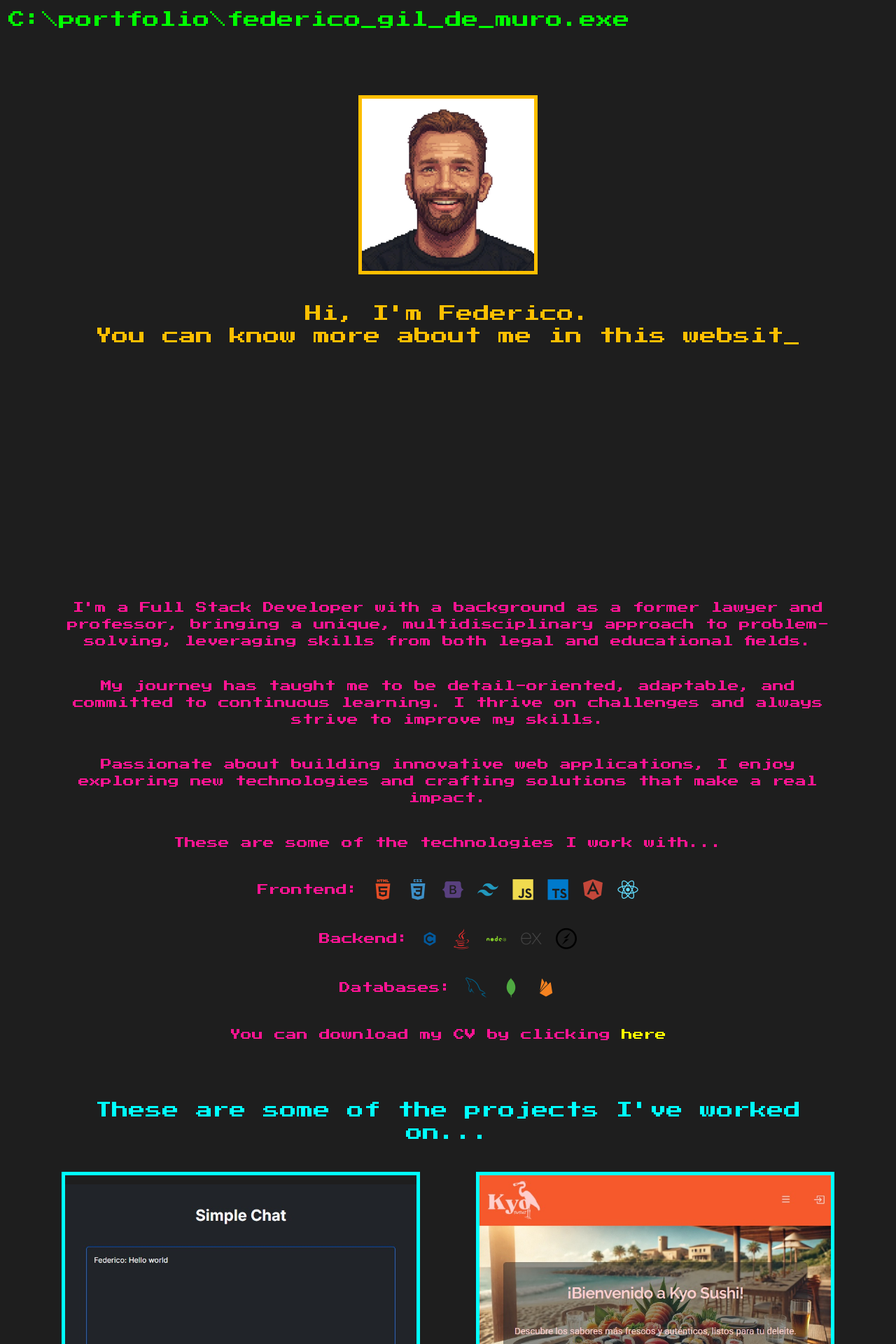
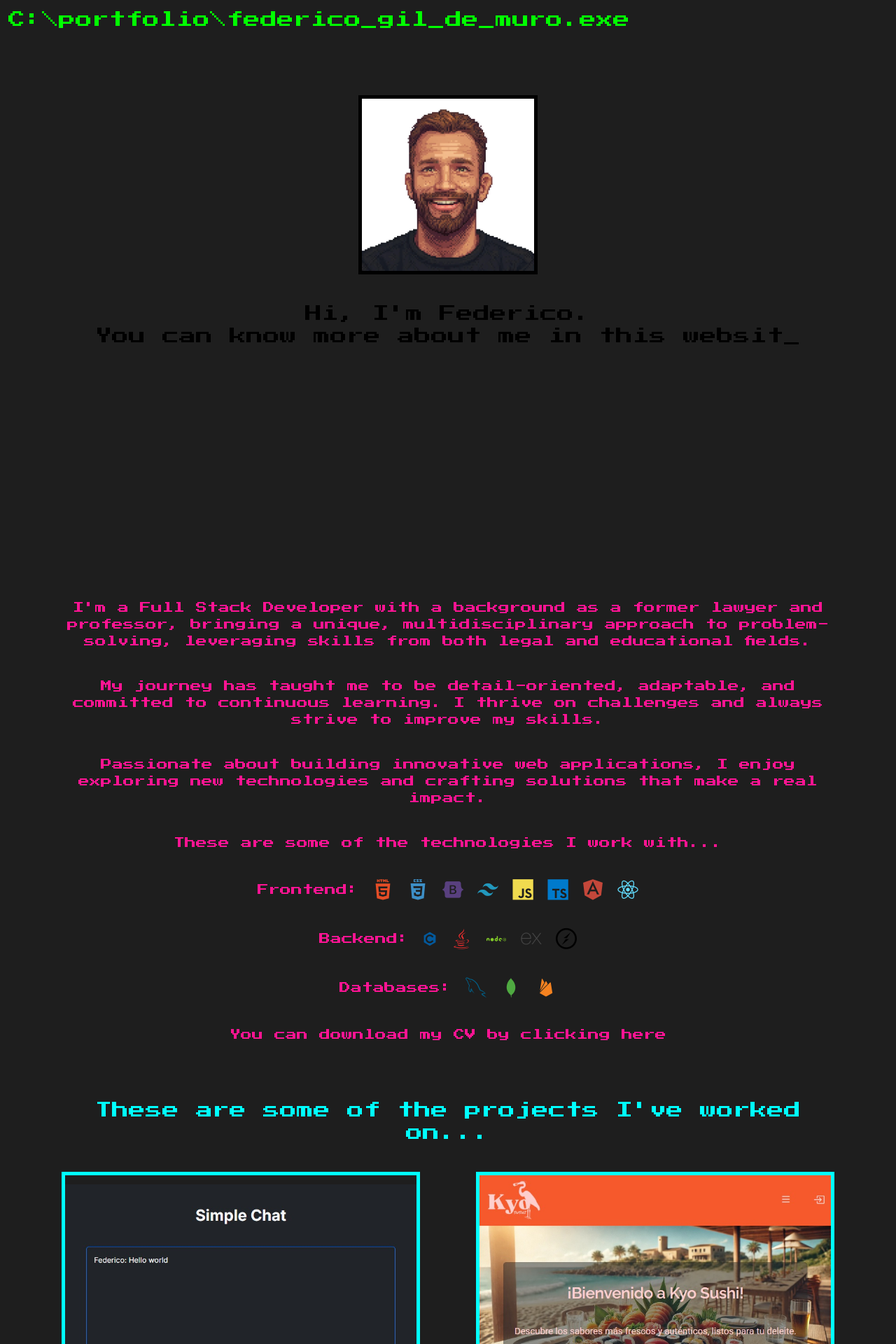
Before and after one commit to federicogildemuro/my-portfolio, a React (Vite) app: page / in a window 1280 px wide. Shown: the top 1920 px of the page at 70% size. Built offline with nearby package versions, Linux system fonts and the light colour scheme.

Commit message:
style: update global colors

```diff
--- a/src/index.css
+++ b/src/index.css
@@ -5,11 +5,9 @@
     --color-dark-grey: #1e1e1e;
     --color-white: #d3d3d3;
     --color-green: #00ff00;
-    --color-ambar: #ffbf00;
+    --color-amber: #ffbf00;
     --color-cyan: #00ffff;
     --color-pink: #ff1493;
-    --color-purple: #8a2be2;
-    --color-yellow: #ffff00;
 }
 
 body {
@@ -25,8 +23,8 @@ body {
     color: var(--color-green);
 }
 
-.text-color-ambar {
-    color: var(--color-ambar);
+.text-color-amber {
+    color: var(--color-amber);
 }
 
 .text-color-cyan {
```
